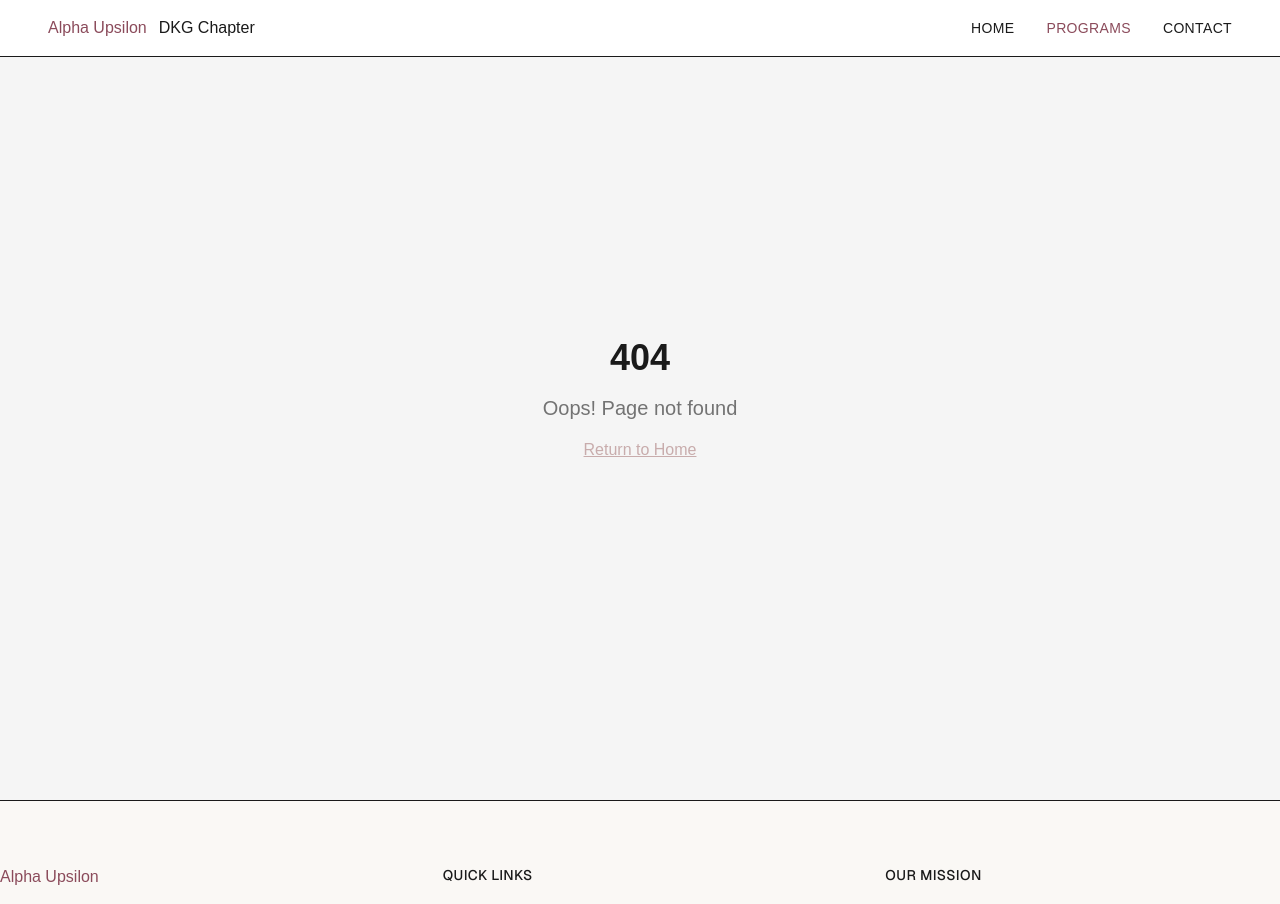
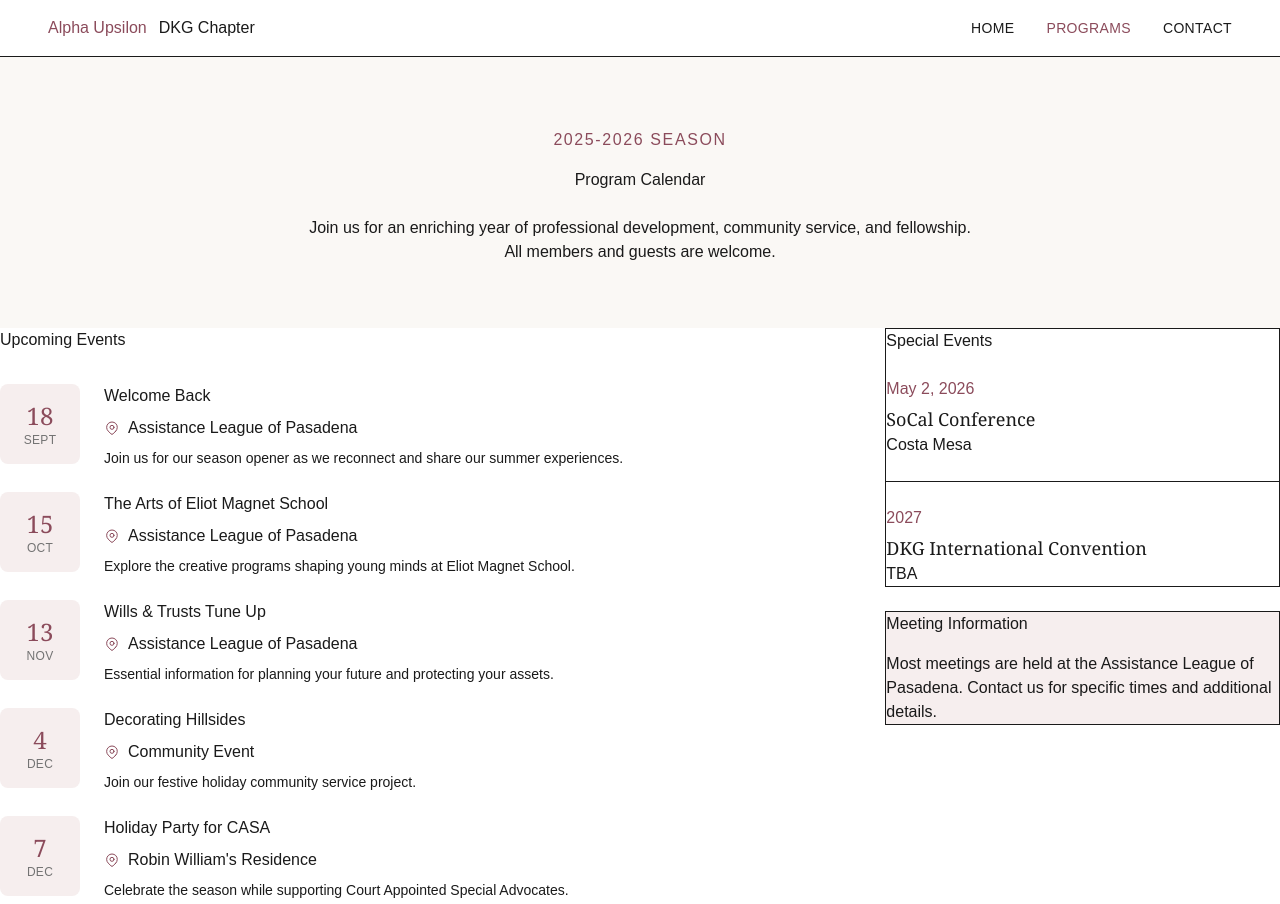
Before and after one commit to Nomolos29/gammaphidkgca, a Next.js app: page /programs in a window 1280 px wide. Before the commit this address had no page. Shown: the top 904 px of the page. Built offline with nearby package versions, Linux system fonts and the light colour scheme.

Commit message:
Added programs page

```diff
--- /dev/null
+++ b/app/programs/page.tsx
@@ -0,0 +1,145 @@
+import { EventCard } from "@/components/ui";
+
+
+const events = [
+  {
+    date: "18",
+    day: "Sept",
+    title: "Welcome Back",
+    location: "Assistance League of Pasadena",
+    description: "Join us for our season opener as we reconnect and share our summer experiences.",
+  },
+  {
+    date: "15",
+    day: "Oct",
+    title: "The Arts of Eliot Magnet School",
+    location: "Assistance League of Pasadena",
+    description: "Explore the creative programs shaping young minds at Eliot Magnet School.",
+  },
+  {
+    date: "13",
+    day: "Nov",
+    title: "Wills & Trusts Tune Up",
+    location: "Assistance League of Pasadena",
+    description: "Essential information for planning your future and protecting your assets.",
+  },
+  {
+    date: "4",
+    day: "Dec",
+    title: "Decorating Hillsides",
+    location: "Community Event",
+    description: "Join our festive holiday community service project.",
+  },
+  {
+    date: "7",
+    day: "Dec",
+    title: "Holiday Party for CASA",
+    location: "Robin William's Residence",
+    description: "Celebrate the season while supporting Court Appointed Special Advocates.",
+  },
+  {
+    date: "14",
+    day: "Jan",
+    title: "History of Letters",
+    location: "Assistance League of Pasadena",
+    description: "A fascinating journey through the evolution of written communication.",
+  },
+  {
+    date: "7",
+    day: "Feb",
+    title: "Area XIII Conference",
+    location: "Double Tree in Monrovia",
+    description: "Connect with members from across Area XIII at our annual conference.",
+  },
+  {
+    date: "7",
+    day: "Mar",
+    title: "Field Trip to Motion Picture Academy",
+    location: "Academy of Motion Picture Museum",
+    description: "Experience the magic of cinema history at this world-class museum.",
+  },
+  {
+    date: "19",
+    day: "Mar",
+    title: "Crafts with Randy Bayard",
+    location: "Assistance League of Pasadena",
+    description: "Get creative with our hands-on crafting session led by Randy Bayard.",
+  },
+];
+
+const specialEvents = [
+  {
+    date: "May 2, 2026",
+    title: "SoCal Conference",
+    location: "Costa Mesa",
+  },
+  {
+    date: "2027",
+    title: "DKG International Convention",
+    location: "TBA",
+  },
+];
+
+const Programs = () => {
+  return (
+    <div className="min-h-screen bg-background">
+
+      {/* Hero */}
+      <section className="pt-32 pb-16 px-6 md:px-12 bg-secondary">
+        <div className="container-narrow text-center">
+          <span className="text-small uppercase tracking-widest text-accent">2025-2026 Season</span>
+          <h1 className="heading-xl text-foreground mt-4 mb-6">
+            Program Calendar
+          </h1>
+          <p className="text-body max-w-2xl mx-auto">
+            Join us for an enriching year of professional development, community service,
+            and fellowship. All members and guests are welcome.
+          </p>
+        </div>
+      </section>
+
+      {/* Events Grid */}
+      <section className="section-padding">
+        <div className="container-narrow">
+          <div className="grid grid-cols-1 lg:grid-cols-3 gap-12">
+            {/* Main Events */}
+            <div className="lg:col-span-2 space-y-6">
+              <h2 className="heading-md text-foreground mb-8">Upcoming Events</h2>
+              {events.map((event, index) => (
+                <EventCard key={index} {...event} />
+              ))}
+            </div>
+
+            {/* Sidebar - Special Events */}
+            <aside className="lg:col-span-1">
+              <div className="sticky top-24">
+                <div className="card-elegant border border-border">
+                  <h3 className="heading-sm text-foreground mb-6">Special Events</h3>
+                  <div className="space-y-6">
+                    {specialEvents.map((event, index) => (
+                      <div key={index} className="pb-6 border-b border-border last:border-0 last:pb-0">
+                        <p className="text-small text-accent font-medium">{event.date}</p>
+                        <p className="font-serif text-lg text-foreground mt-1">{event.title}</p>
+                        <p className="text-small">{event.location}</p>
+                      </div>
+                    ))}
+                  </div>
+                </div>
+
+                <div className="card-elegant border border-border mt-6 bg-rose-light">
+                  <h3 className="heading-sm text-foreground mb-4">Meeting Information</h3>
+                  <p className="text-small">
+                    Most meetings are held at the Assistance League of Pasadena.
+                    Contact us for specific times and additional details.
+                  </p>
+                </div>
+              </div>
+            </aside>
+          </div>
+        </div>
+      </section>
+    </div>
+  );
+};
+
+export default Programs;
--- /dev/null
+++ b/components/ui/EventCard.tsx
@@ -0,0 +1,53 @@
+interface EventCardProps {
+  date: string;
+  day: string;
+  title: string;
+  location: string;
+  description?: string;
+}
+
+const EventCard = ({ date, day, title, location, description }: EventCardProps) => {
+  return (
+    <article className="card-elegant flex flex-col md:flex-row gap-6 group">
+      {/* Date Block */}
+      <div className="shrink-0 flex flex-col items-center justify-center w-20 h-20 bg-rose-light rounded-lg">
+        <span className="text-2xl font-serif font-medium text-accent">{date}</span>
+        <span className="text-xs uppercase tracking-wide text-muted-foreground">{day}</span>
+      </div>
+
+      {/* Content */}
+      <div className="flex-1 space-y-2">
+        <h3 className="heading-sm text-foreground group-hover:text-accent transition-colors">
+          {title}
+        </h3>
+        <p className="text-small flex items-center gap-2">
+          <svg
+            className="w-4 h-4 text-accent"
+            fill="none"
+            stroke="currentColor"
+            viewBox="0 0 24 24"
+          >
+            <path
+              strokeLinecap="round"
+              strokeLinejoin="round"
+              strokeWidth={1.5}
+              d="M17.657 16.657L13.414 20.9a1.998 1.998 0 01-2.827 0l-4.244-4.243a8 8 0 1111.314 0z"
+            />
+            <path
+              strokeLinecap="round"
+              strokeLinejoin="round"
+              strokeWidth={1.5}
+              d="M15 11a3 3 0 11-6 0 3 3 0 016 0z"
+            />
+          </svg>
+          {location}
+        </p>
+        {description && (
+          <p className="text-body text-sm">{description}</p>
+        )}
+      </div>
+    </article>
+  );
+};
+
+export default EventCard;
--- /dev/null
+++ b/components/ui/index.ts
@@ -0,0 +1 @@
+export { default as EventCard } from "./EventCard"
```
